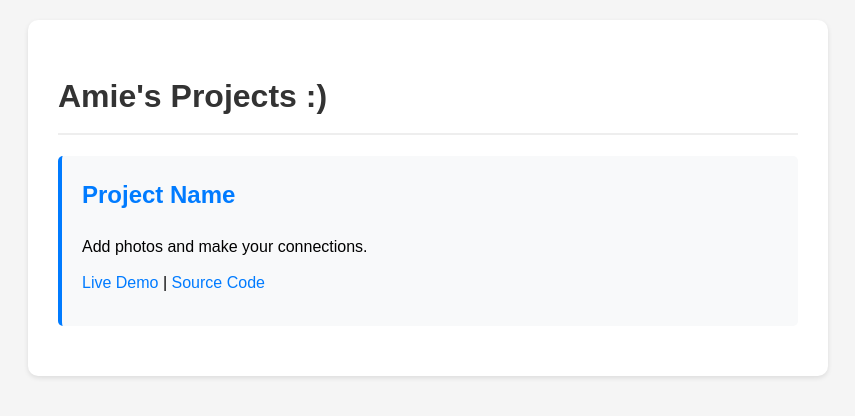
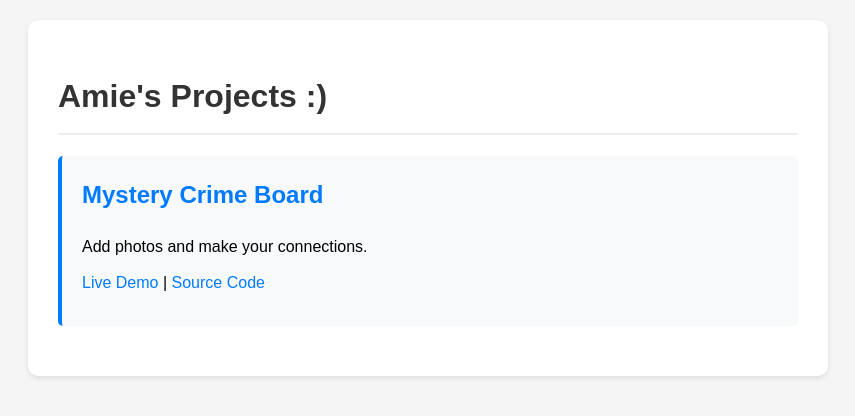
Before and after one commit to SuperIsotopes/Superisotopes.github.io, a plain HTML site: page index.html in a window 1280 px wide. Shown: the whole page, without its empty margins (212-1067 px from the left). Drawn offline with Linux system fonts and the light colour scheme.

Commit message:
Update index.html

```diff
--- a/index.html
+++ b/index.html
@@ -60,7 +60,7 @@
 
         <!-- Project 1 - Crime Mystery Board -->
         <div class="project">
-            <h2>Project Name</h2>
+            <h2>Mystery Crime Board</h2>
             <p>Add photos and make your connections.</p>
             <p>
                 <a href="https://superisotopes.github.io/Crime-Mystery-Board" target="_blank">Live Demo</a> |
```
